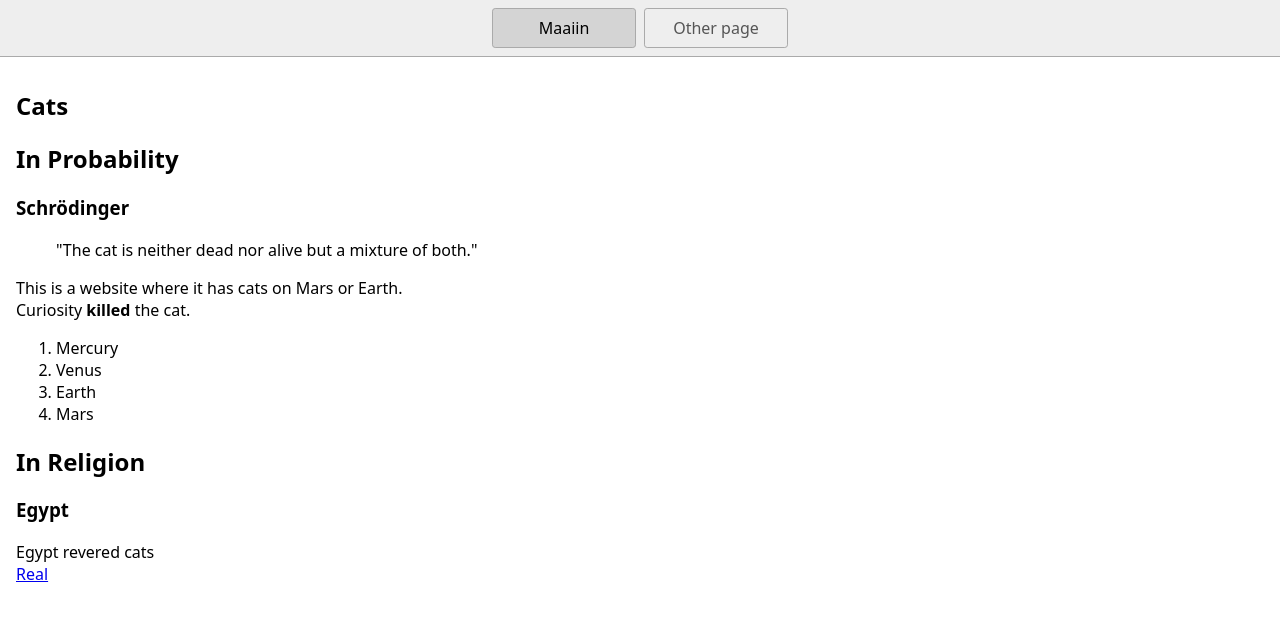
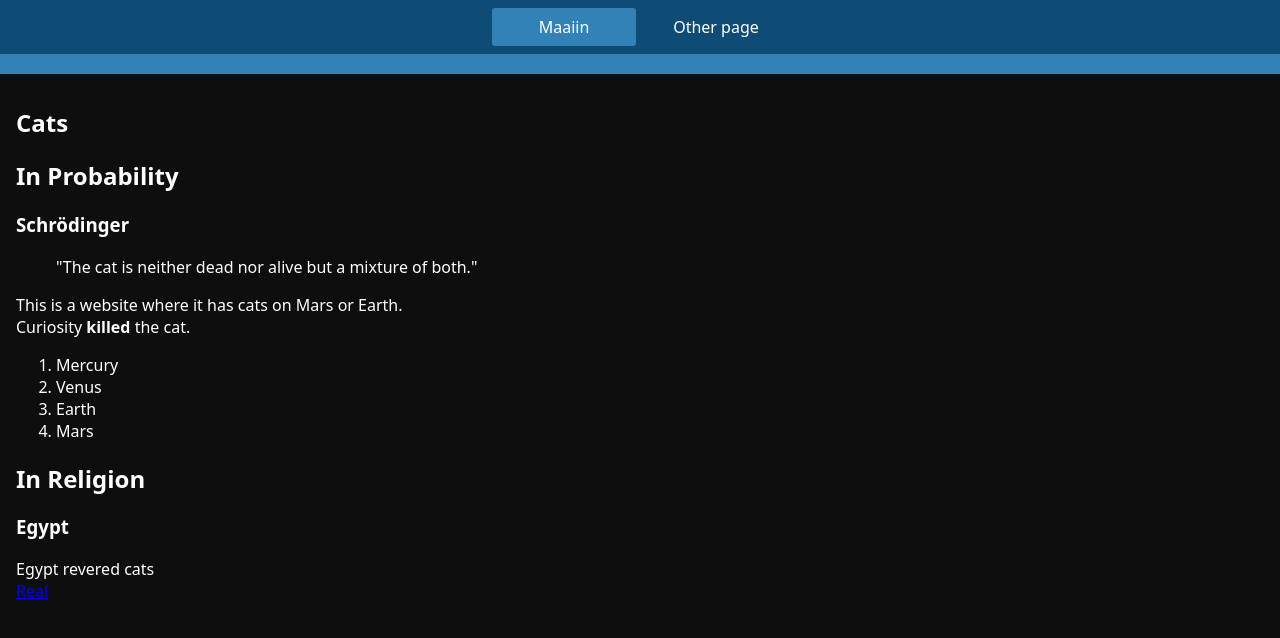
Before and after one commit to sandyd08/cps-webproj-sandy, a website: page index.html in a window 1280 px wide. Drawn offline with Linux system fonts and the light colour scheme.

Commit message:
font changes and defined colors

```diff
--- a/styles.css
+++ b/styles.css
@@ -5,8 +5,8 @@
 body {
   margin: 0;
   font-family: system-ui, sans-serif;
-  color: black;
-  background-color: white;
+  color: white;
+  background-color: #0F0E0E;
 }
 
 nav {
@@ -16,8 +16,8 @@ nav {
   justify-content: center;
   padding: 0.5rem;
   gap: 0.5rem;
-  border-bottom: solid 1px #aaa;
-  background-color: #eee;
+  border-bottom: solid 20px #3282B8;
+  background-color: #0F4C75;
 }
 
 nav a {
@@ -25,15 +25,15 @@ nav a {
   min-width: 9rem;
   padding: 0.5rem;
   border-radius: 0.2rem;
-  border: solid 1px #aaa;
+  border: solid 0px #aaa;
   text-align: center;
   text-decoration: none;
-  color: #555;
+  color: #ffffff;
 }
 
 nav a[aria-current='page'] {
-  color: #000;
-  background-color: #d4d4d4;
+  color: none;
+  background-color: #3282B8;
 }
 
 main {
```
